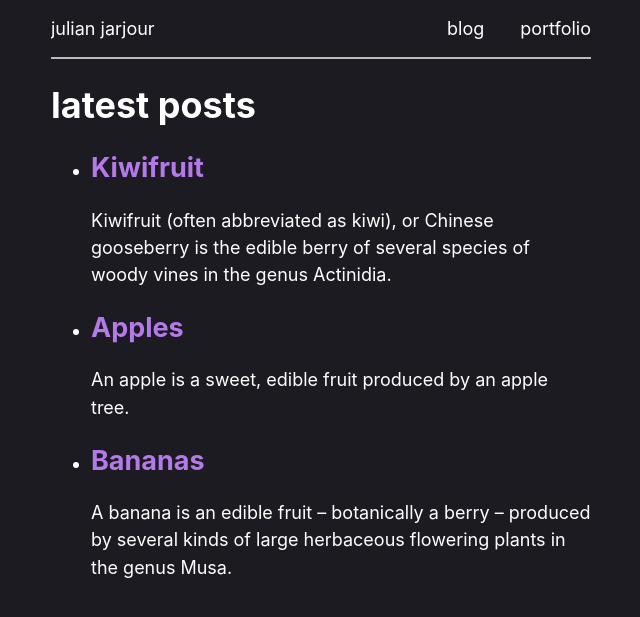
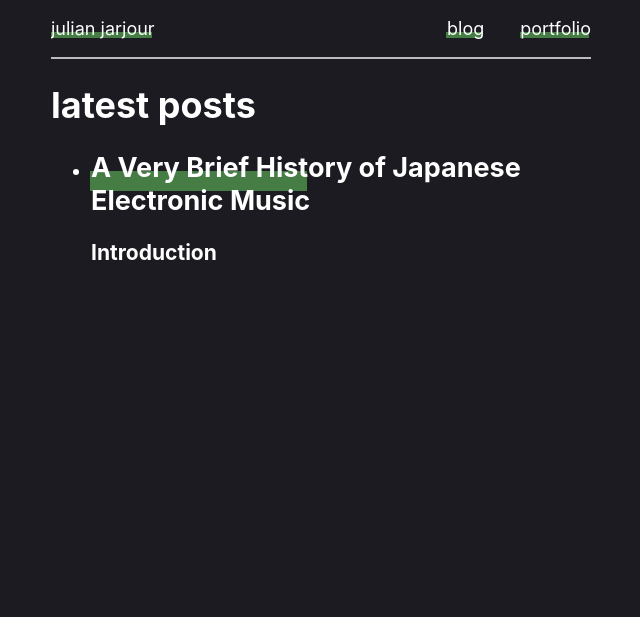
Before and after one commit to jarzanman/jarzanman.github.io, a Jekyll site: the page built from blog.html, in a window 1280 px wide. Shown: the top 617 px of the page, without its empty margins (319-959 px from the left). Built offline with Jekyll 4.4.1, drawn with Linux system fonts in a browser that asks for light colours.

Commit message:
link styling

```diff
--- a/_includes/header.html
+++ b/_includes/header.html
@@ -5,25 +5,6 @@
   width: 8em;
   display: flex;
   justify-content: space-between;
-}
-hr {
-  color: #bbbbbd;
-  border: none;
-  border-top: 0.1em solid;
-  border-bottom: 0.1em solid;
-  margin: 0;
-}
-.navlink:link {
-  color: white;
-}
-.navlink:visited {
-  color: white;
-}
-.navlink:hover {
-  color: #DCC5F2;
-}
-.navlink:active {
-  color: #E9D5FB;
 }
 </style>
 <nav style="margin: 0 0 1em 0; overflow: hidden;">
--- a/_layouts/post.html
+++ b/_layouts/post.html
@@ -1,6 +1,6 @@
 ---
 layout: default
 ---
-<h1>{{ page.title }}</h1>
+<h2>{{ page.title }}</h2>
 <p>{{ page.date | date_to_string }}</p>
 {{ content }}
--- a/_posts/2018-08-20-bananas.md
+++ /dev/null
@@ -1,11 +0,0 @@
----
----
-
-A banana is an edible fruit – botanically a berry – produced by several
-kinds of large herbaceous flowering plants in the genus Musa.
-
-In some countries, bananas used for cooking may be called "plantains",
-distinguishing them from dessert bananas. The fruit is variable in size,
-color, and firmness, but is usually elongated and curved, with soft
-flesh rich in starch covered with a rind, which may be green, yellow,
-red, purple, or brown when ripe.
--- a/_posts/2018-08-21-apples.md
+++ /dev/null
@@ -1,9 +0,0 @@
----
----
-An apple is a sweet, edible fruit produced by an apple tree.
-
-Apple trees are cultivated worldwide, and are the most widely grown
-species in the genus Malus. The tree originated in Central Asia, where
-its wild ancestor, Malus sieversii, is still found today. Apples have
-been grown for thousands of years in Asia and Europe, and were brought
-to North America by European colonists.
--- a/_posts/2018-08-22-kiwifruit.md
+++ /dev/null
@@ -1,10 +0,0 @@
----
----
-Kiwifruit (often abbreviated as kiwi), or Chinese gooseberry is the
-edible berry of several species of woody vines in the genus Actinidia.
-
-The most common cultivar group of kiwifruit is oval, about the size of
-a large hen's egg (5–8 cm (2.0–3.1 in) in length and 4.5–5.5 cm
-(1.8–2.2 in) in diameter). It has a fibrous, dull greenish-brown skin
-and bright green or golden flesh with rows of tiny, black, edible
-seeds. The fruit has a soft texture, with a sweet and unique flavor.
--- /dev/null
+++ b/_posts/2023-01-31-japanese-electronic-music.md
@@ -0,0 +1,84 @@
+---
+layout: post
+title: A Very Brief History of Japanese Electronic Music
+---
+
+### Introduction
+
+As someone who listens to a lot of music from around the world, I’ll often become obsessed with a certain region and variety for some time and then move on to the next. Japanese electronic music, and Asian electronic music in general hasn’t left my listening sphere though, and it hasn’t for years. Since discovering it, I’ve always wondered why they all have the same sort of sound; that of avant-garde innovation that feels so homely and close to nature. It’s nearly an impossible task to pinpoint an entire style of music to a few origins, but a lot can be learned from attempting it. You can’t reasonably discuss music history without listening to it, so I’ve included hyperlinked videos to anything highlighted. I explore the history of Japanese electronic music in this essay and how it has developed to where it is now.
+
+### Kankyō Ongaku and the history of field recordings
+
+One of the most prominent features of contemporary Japanese electronica is found sound, or field recordings. This is a common technique in which one would record audio in their area and manipulate that audio recording to achieve a desired sound during production. Japanese found sounds are very distinct, built upon over a century of ambient music innovations and many centuries of Japan’s unique sounds of the environment and the tradition; what Hiroshi Yoshimura calls “public sound art.” In order to understand the uprising of this technique in Japanese music, we must look back to 1917…
+
+Erik Satie might have been the first ambient musician in the world, having coined the term musique d’ameublement or furniture music to describe his compositions. These compositions were designed to be ignorable and to blend in with the environment; background music. This concept was quite polarizing, but some people found it to be a beautiful idea and took it into their own hands.
+
+American musician John Cage was one such person. Having been so inspired by Satie’s works, he revitalized and popularized them. He continued to create similar works with his unique philosophical perspective, much of which is influenced by Japan’s Zen Buddhism. Cage’s most famous work, “4’33,” is four minutes and thirty-three seconds of nothing. The purpose is to listen to the environment of the concert hall–people coughing, breathing, shuffling–the ambience.
+
+In the early 40s, French composer Pierre Schaeffer and his colleagues were given the opportunity to experiment with recording technology, and he developed a tape manipulation technique that he applied to primarily field recordings. This technique came to be known as musique concrète, and it was the first instance of field recordings being developed into musical compositions. An important early example is his “Symphonie pour un homme seul.”
+
+This technique found its way to Tokyo, where in 1951 an avant-garde artist collective called Jikken Kōbō was formed. A member of the collective, Tōru Takemitsu was heavily influenced by musique concrète  and John Cage. He experimented with unconventional musical structures and tape manipulation, creating his own relatively popular musique concrète pieces. Composer Toshiro Mayuzumi, however, beat the collective to it in 1953, creating the first ever Japanese instance of musique concrète titled “X, Y, Z.”
+
+In the mid-70s, British composer Brian Eno finally coined the term “ambient music.” Inspired by Erik Satie, John Cage, Pierre Schaeffer, and the quiet harp music playing over the rain by his hospital bed, he created his first ambient work in 1975 titled “Discreet Music.” In the liner notes of the album, he says:
+
+Ambient music must be able to accommodate many levels of listening attention without enforcing one in particular, it must be as ignorable as it is interesting.
+
+Eno gained a following in Japan when his records were first imported to a record shop named Art Vivant, founded by ambient musician Satoshi Ashikawa. His work, along with Erik Satie’s, birthed Kankyō Ongaku, or Environmental Music. It was Japan’s form of ambient music that heavily incorporated field recordings. Hiroshi Yoshimura, a pioneer of the genre, says that much of the music is informed by historical sound-design traditions such as suikinkutsu (water zither) and toki no kane (Bell of Time). A modern example of this might be the melodic Westminster chimes used in Japanese schools. Yoshimura’s “GREEN” is perhaps the most popular and influential Kankyō Ongaku album today.
+
+Japan is rich with these sorts of environmental sounds, it is their culture, and that’s why their found sounds are so distinct. That culture is infused into their music. Especially in modern developments that have spread West–such as the group Fuubutsushi–you can hear Japanese folk music traditions seeping through. Many contemporary Japanese musicians cite different environmental soundscapes that bring inspiration to their music; those of Japanese gardens or the bustling and bright Tokyo streets or the mighty force of the earthquakes that plague the country so often. The landscape of Japan is a defining aspect of their music, despite how unrelated it may seem.
+
+### The American occupation and economic miracle
+
+From 1898 to 1948, the Philippines were an American colony. Right in the middle of this period of colonization, many Filipino musicians had the opportunity to study abroad in America, where they learned jazz and brought it home. Around the same time, there was a massive increase of luxury ocean liners going across the pacific. These ocean liners would have orchestras performing on board, and many of the orchestra musicians were Filipino and Japanese. When arriving on the West Coast of the US, they would all go to music stores to buy sheet music and records.
+
+This allowed jazz to find its way to Japan, where it became widespread in hotel lobbies and dance halls, although the music was quite commercial and undeveloped; songs and solos were short to sell more tickets. This was happening while massive American record companies Columbia and Victor were selling jazz records in Japan, further spreading the jazz influence.
+
+Following the Empire of Japan’s surrender in 1945, the United States mobilized to occupy Japan and administer its military and economy. Hundreds of thousands of American soldiers were stationed across the island, and a large-scale recovery effort of the war-torn country would proceed. These soldiers wanted entertainment; they wanted jazz music. Many of them were musicians as well, but there were not enough of them to form big bands or jazz orchestras. To remedy this, they would go out and hire Japanese musicians to play jazz arrangements. There was widespread unemployment at the time, so musicians were lucky to be able to get these gigs, making the operation hugely successful.
+
+There were enough jazz seeds in Japan to cultivate great young musicians, notably Toshiko Akiyoshi. She discovered jazz in 1945 from a local record shop and fell in love. Legendary pianist Oscar Peterson heard her playing in a club while on tour in 1952, and convinced a record producer to record her. She went on to become the first Japanese student at Berklee College of Music. With figures like Toshiko Akiyoshi and Sadao Watanabe, jazz was becoming huge in Japan.
+
+The American occupation ended with the Treaty of San Francisco in 1952, and what followed was an explosion of economic growth and technological advancement. The Ikeda administration installed a policy of heavy and rapid industrialization and began vast exportation. A new class of Japanese citizens were reaping the benefits of this economic boom. People were able to afford American luxuries like champagne, and the city streets were booming with activity.
+
+Not only did this stimulate boisterous soundscapes that inspired musicians at the time to explore genres like City Pop, but it also saw Japanese manufacturers jumping into musical hardware. They could afford the materials, they had the means, and they could anticipate demand, so they began selling instruments, and later on, synthesizers.
+
+Synthesizers had already existed in the Western world at ridiculous price points, and similar versions existed in Japan as well. This economic miracle, however, finally allowed manufacturers to innovate and produce the world’s first affordable synthesizers. They were high quality and informed by Western music and the excitement around pop music in Japan. Companies like Korg, Yamaha, Roland, and Audio-Technica were innovating drum machines, turntables, home stereo units, mixers, synthesizers, and more. Soon enough, Japan essentially had a monopoly on electronic music production tools.
+
+Since WWII, American music has been assimilating into Japanese culture and influencing countless musical explorations within the country. This was catalyzed by Japan’s economic miracle following the American occupation, which resulted in many innovative technologies and musical production hardware. From here, contemporary Japanese electronic music really began taking shape, especially with the help of perhaps the single most important pioneering figure: Haruomi Hosono.
+
+### Haruomi Hosono and Yellow Magic Orchestra
+
+Grandson of the sole Japanese passenger and survivor of the Titanic, Haruomi Hosono was born in Tokyo in 1947 and grew up listening to FEN, the radio station serving the U.S. military during their time in Japan. All of the music he listened to was in English, and a lot of it was from California in particular. At the time, there was a psychedelic music movement happening on the West Coast, and this would be his first major influence in his style and career. In an interview by Red Bull Music Academy, Hosono says:
+
+I was thoroughly Americanized, I even regretted that I wasn’t American.
+
+Among his other early influences were Western comedies, namely Charlie Chaplin and Jacques Tati, and Taishō-era poetry. Hosono mentioned listening to Martin Denny as a kid, and specifically taking inspiration from the animal calls and singing birds used throughout his music. He would take all of these influences with him and infuse them into his music as he grew up to be the legendary multi-instrumentalist renowned in Japan and around the rest of the world that he is today.
+
+Hosono was in several groups throughout his career, the first being Apryl Fool in the 60s, a psychedelic rock band in which he played bass. His second group was one of the most influential: Happy End. Happy End is widely credited as the first Japanese band to sing in Japanese. Up until then, all Western-inspired music was sung in English, and nobody thought to try otherwise. Hosono says that he learned about the importance of cultural roots in the creation process from all of the American musicians he listened to. Realizing that Apryl Fool and early-Happy End were disconnected from their Japanese roots, he felt that he needed to implement his culture to add originality and meaning to his music. He had no idea about any traditional Japanese instruments though, all he knew was words. Thus, they sang in Japanese, and this was a massive game-changer.
+
+Happy End is also thought to have created the first instance of City Pop: their self-titled album. Their lyrics often spoke about cosmopolitan Tokyo and what life was like in the bustling post-war city. After Happy End dissolved, each of the members went on to advance City Pop with their own separate careers.
+
+Following Happy End’s breakup, Hosono put out a few solo works. For his fourth solo album, he recruited the help of a few musicians including Ryuichi Sakamoto on keys and Yukihiro Takahashi on drums. Hosono played bass, steelpan, marimba, percussion, synthesizer, guitar, sang, and produced the album. It was called “Paraiso,” released under “Harry Hosono and the Yellow Magic Band.” The album was heavily inspired by jazz, Hawaiian and Okinawan exotica, and tropical island life overall. They also used new Japanese synthesizers, including the ARP Odyssey and Yamaha CS-80. He and the two previously mentioned would go on to form the electronic music group Yellow Magic Orchestra, or YMO.
+
+Before touching on YMO, it is important to note that Ryuichi Sakamoto was an important pioneer of electronic music in Japan in his own right. He released his debut solo album titled “Thousand Knives” only a month before YMO’s debut. It featured many of the top synthesizers of the day, and was inspired by the hard-bop of Herbie Hancock, reggae, and psychedelia. It incorporated a cacophony of found sounds as well.
+
+Yellow Magic Orchestra was conceptually influenced by German techno band Kraftwerk. Sakamoto says that YMO saw the focused and distilled themes in Kraftwerk’s music and thought it was “very German.” They knew they had to make their music inherently Japanese, and with that in mind they tried to embody the chaos of Japanese culture and society in their music.
+
+They accomplish that often through the use of field recordings and sampling. On the first song, “Computer Game” of their debut self-titled album, they incorporate sounds from arcade video games they enjoyed playing at the time, such as Space Invaders. The second song “Firecracker” is a cover of Martin Denny’s Firecracker and samples much of it. Firecracker became wildly popular in particular, being sampled by Afrika Bambaataa, Jennifer Lopez, and Mariah Carey.
+
+The group had a unique opportunity to use ridiculously expensive synthesizers, such as the Roland MC-8 (US$4795 at the time). A notable use of such technology is on their 1981 album “BGM,” which was the first time the Roland TR-808 had ever been used in a release. The TR-808 is responsible for the booming bass drums (called 808s) in rap music today, and they were first discovered here. Pitchfork describes the album as the culmination of each of the YMO members’ sounds and careers. It notably features Hosono’s exploration of Kankyō Ongaku on the track “Loom,” and the album title itself references a common name for Japanese ambient music, BGM for Background Music. Two tracks on the album reference, in their titles, Hosono’s previous group Happy End and Sakamoto’s 1000 Knives. The album was wildly influential in hip-hop, pop, and electronic music all around the world.
+
+Hosono produced a solo ambient work later on titled “Watering a Flower.” It was commissioned by the Japanese retail company MUJI to use as background music for their stores. Speaking of commercial music, YMO produced a song called “Behind the Mask” in 1978 for a Seiko quartz wrist-watch commercial. Later on, they had English lyrics added and released the song on their album “Solid State Survivor.” This was one of their most internationally successful songs yet, and it was sampled by none other than Michael Jackson.
+
+Hosono also worked as a session musician, producer, arranger, and composer for several artists in the Japanese scene, such as Akiko Yano, a major pop and jazz singer, Yuma Abe, a fun contemporary electronic musician, Cornelius, another innovative electronic musician, and Miharu Koshi, a singer with whom he collaborated on an electronic lounge album titled “Swing Slow.”
+
+Hosono’s huge catalog spans so many different genres, many of which he helped to inspire and innovate, such as City Pop, Shibuya-kei, Japanese-language rock, and more. Yellow Magic Orchestra, Haruomi Hosono, and all of their influences leave a huge footprint on today’s electronic music, in Japan and East Asia.
+
+### Examples and conclusion
+
+Each of these landmark figures, events, and movements in the history of Japanese music provide some valuable insight into the soundscapes of contemporary East Asian electronic music. Rei Harakami is one example of an artist who was influenced by all of these things. You can hear the jazz and ambient influences as well as the field recordings used in his records, which are all produced on a Roland SC-88.
+
+One of my favorites, Mid-Air Thief, is a South Korean producer who incorporates a wide plethora of found sounds in his music. He’s also an instrumentalist versed in jazz, and it comes through in his music. A similar artist in this respect is Ohzora Kimishima.
+
+On the more ambient side is Haruka Nakamura, whose solo piano album “Still Life” seems to take heavy stylistic inspiration from Ryuichi Sakamoto’s calming solo piano works. Enchanting singer Ichiko Aoba is in this same ambient vein, and her piece “Mars 2027” incorporates heavy pink noise and gives off a musique concrète impression.
+
+These are only a few examples, but these influences can be prominently heard throughout the music of countless musicians in the East. To break it down into a few things, it was field recordings, ambient music, jazz, Japanese hardware, and a plethora of influential musicians helped evolve Asian electronic music to where it is now. It’s clear that America heavily influenced it in many aspects, but it is important to note that none of it could exist without the ever-present Japanese culture; the Bell of Time and natural sounds, the traditional instrumentation, the historical art and poetry, the pride in their own country, the optimism during the economic boom, and even their Buddhist and Shintoist philosophies. That patriotism was evident with Happy End singing in Japanese, and with YMO turning Kraftwerk into something entirely Japanese. Japan was never copying anyone, they took all of these external influences in and output something inherently Japanese.
--- /dev/null
+++ b/_sass/links.scss
@@ -0,0 +1,107 @@
+$link-color: #457D45;
+$visited-link-color: #495A49;
+$hover-link-color: #579E57;
+$active-link-color: #3A693A;
+
+a:link {
+  position: relative;
+  color: #ffffff;
+  text-decoration: none;
+}
+a:visited {
+  position: relative;
+  color: #ffffff;
+  text-decoration: none;
+}
+a:hover {
+  position: relative;
+  color: #ffffff;
+  text-decoration: none;
+}
+a:active {
+  position: relative;
+  color: #ffffff;
+  text-decoration: none;
+}
+
+.navlink:link::before {
+  background-color: $link-color;
+  margin-top: 0.75em;
+  left: -0.03em;
+  content: "";
+  position: absolute;
+  height: 30%;
+  width: calc(100% - 0.1em);
+  z-index: -1;
+}
+.navlink:visited::before {
+  background-color: $link-color;
+  margin-top: 0.75em;
+  left: -0.03em;
+  content: "";
+  position: absolute;
+  height: 30%;
+  width: calc(100% - 0.1em);
+  z-index: -1;
+}
+.navlink:hover::before {
+  background-color: $hover-link-color;
+  margin-top: 0.75em;
+  left: -0.03em;
+  content: "";
+  position: absolute;
+  height: 30%;
+  width: calc(100% - 0.1em);
+  z-index: -1;
+}
+.navlink:active::before {
+  background-color: $active-link-color;
+  margin-top: 0.75em;
+  left: -0.03em;
+  content: "";
+  position: absolute;
+  height: 30%;
+  width: calc(100% - 0.1em);
+  z-index: -1;
+}
+
+a:link::before {
+  background-color: $link-color;
+  margin-top: 0.75em;
+  left: -0.03em;
+  content: "";
+  position: absolute;
+  height: 30%;
+  width: calc(100% - 0.1em);
+  z-index: -1;
+}
+a:visited::before {
+  background-color: $visited-link-color;
+  margin-top: 0.75em;
+  left: -0.03em;
+  content: "";
+  position: absolute;
+  height: 30%;
+  width: calc(100% - 0.1em);
+  z-index: -1;
+}
+a:hover::before {
+  background-color: $hover-link-color;
+  margin-top: 0.75em;
+  left: -0.03em;
+  content: "";
+  position: absolute;
+  height: 30%;
+  width: calc(100% - 0.1em);
+  z-index: -1;
+}
+a:active::before {
+  background-color: $active-link-color;
+  margin-top: 0.75em;
+  left: -0.03em;
+  content: "";
+  position: absolute;
+  height: 30%;
+  width: calc(100% - 0.1em);
+  z-index: -1;
+}
--- a/assets/css/main.scss
+++ b/assets/css/main.scss
@@ -1,29 +1,14 @@
 ---
 ---
 
-/* colors
-
-bg: #1c1b22
-txt: #ffffff
-hr: #bbbbbd
-
-*/
-
 @import "base";
 
-a:link {
-  color: #B47AEA;
-  text-decoration: none;
+@import "links";
+
+hr {
+  color: #bbbbbd;
+  border: none;
+  border-top: 0.1em solid;
+  border-bottom: 0.1em solid;
+  margin: 0;
 }
-a:visited {
-  color: #9153CA;
-  text-decoration: none;
-}
-a:hover {
-  color: #DCC5F2;
-  text-decoration: none;
-}
-a:active {
-  color: #E9D5FB;
-  text-decoration:none;
-}
--- a/index.html
+++ b/index.html
@@ -9,9 +9,9 @@ title: home
   </head>
   <body>
     <h2 style="text-align: center;">welcome to my website</h2>
+    <img src="assets/img/001.jpg" alt="houses across the marsh" width="540px">
     <p>Lorem ipsum dolor sit amet, consectetur adipiscing elit. Duis magna augue, venenatis id lacus at, venenatis lobortis est. Fusce eget lorem rhoncus, rhoncus massa vel, elementum mi. Mauris quis ligula ac eros venenatis dictum ac non ipsum. Curabitur ornare enim eget enim dignissim commodo. Mauris vitae odio at libero pretium cursus. Praesent eu felis tortor. Fusce auctor dapibus laoreet. Duis ut vulputate nunc, vel mollis purus. Donec consectetur rutrum ultrices. Pellentesque sed venenatis ante, at elementum diam. Mauris a libero leo. Cras condimentum odio non pretium hendrerit.</p>
-    <img src="assets/img/001.jpg" alt="houses across the marsh" width="540px">
-    <p>Suspendisse potenti. <a href="https://youtube.com">Praesent lacinia posuere dui</a>, at pellentesque lectus posuere sit amet. Praesent interdum, est non egestas bibendum, est dolor dapibus purus, vel scelerisque enim dui non quam. Sed eget aliquet lorem, quis volutpat tellus. Mauris tincidunt porta purus, ac vehicula lectus rutrum eget. Proin luctus velit neque, id porta leo imperdiet a. Nulla nec nisl massa. Sed sollicitudin, tortor vitae euismod tempus, sem risus facilisis orci, in dictum felis dui nec turpis. Integer sed tellus fermentum, placerat lacus et, porttitor nulla. Donec ultricies, libero a vehicula tristique, arcu erat laoreet risus, ut finibus ipsum est vitae ipsum. Mauris tincidunt mauris vitae nisi convallis egestas. Pellentesque nisl velit, volutpat vel dolor a, vehicula faucibus magna. Ut maximus tempus justo ac porttitor.</p>
+    <p>Suspendisse potenti. <a href="https://youtube.com">Praesent lacinia posuere dui</a>, at pellentesque lectus posuere sit amet. Praesent interdum, est non egestas bibendum, est dolor dapibus purus, vel scelerisque enim dui non quam. Sed eget aliquet lorem, quis volutpat tellus. Mauris tincidunt porta purus, ac vehicula lectus rutrum eget. Proin luctus velit neque, id porta leo imperdiet a. Nulla nec nisl massa. Sed sollicitudin, <a href="https://instagram.com">tortor</a> vitae euismod tempus, sem risus facilisis orci, in dictum felis dui nec turpis. Integer sed tellus fermentum, placerat lacus et, porttitor nulla. Donec ultricies, libero a vehicula tristique, arcu erat laoreet risus, ut finibus ipsum est vitae ipsum. Mauris tincidunt mauris vitae nisi convallis egestas. Pellentesque nisl velit, volutpat vel dolor a, vehicula faucibus magna. Ut maximus tempus justo ac porttitor.</p>
     <p>Mauris ultricies ligula at eros blandit, eu mattis augue molestie. Nullam et ex volutpat, aliquam libero hendrerit, tincidunt est. Mauris scelerisque, eros ac pharetra volutpat, dolor lorem aliquet eros, id eleifend nisi est quis nisl. Nulla facilisi. Maecenas imperdiet nunc sed pulvinar ultrices. Vestibulum hendrerit nulla quis risus tempor tempus. Nunc id arcu sapien. Morbi sed magna turpis. Orci varius natoque penatibus et magnis dis parturient montes, nascetur ridiculus mus. Fusce facilisis ante varius ante blandit varius. Lorem ipsum dolor sit amet, consectetur adipiscing elit. In blandit arcu id est posuere, eu lacinia nibh auctor.</p>
     <p>abcdefghijklmnopqrstuvwxyzabdefghijklmnopqrstuvwxyzabcdefghijklmnopqrstuvwxyz</p>
   </body>
```
Also changed, not shown: 8 other files.
